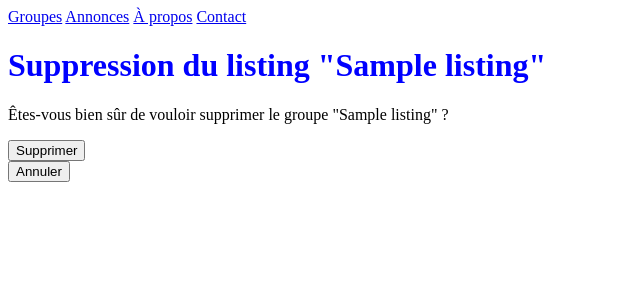
After one commit to YoannDeb/Cours_Django_OCR_2022, a Django app: page /listings/1/delete/ in a window 1280 px wide. The commit adds this page. Shown: the top 300 px of the page, without its empty margins (0-640 px from the left). Run offline with Django 4.2, Linux system fonts and the light colour scheme; tables that the repository leaves empty hold one stand-in row (values such as "Sample post").

Commit message:
Func: Listing delete page with confirmation.

```diff
--- /dev/null
+++ b/merchex/listings/templates/listings/listing_delete.html
@@ -0,0 +1,19 @@
+{% extends 'listings/base.html' %}
+
+{% block content %}
+
+<h1>Suppression du listing "{{listing.title}}"</h1>
+
+<p>Êtes-vous bien sûr de vouloir supprimer le groupe "{{listing.title}}" ?</p>
+
+<form action="" method="post">
+    {% csrf_token %}
+    <input type="submit" value="Supprimer">
+</form>
+
+<form action="{% url 'listing-detail' listing.id %}" method="post">
+    {% csrf_token %}
+    <input type="submit" value="Annuler">
+</form>
+
+{% endblock %}
--- a/merchex/listings/templates/listings/listing_detail.html
+++ b/merchex/listings/templates/listings/listing_detail.html
@@ -21,6 +21,8 @@
 
 <a href="{% url 'band-listing-list' band.id %}">Retour à toutes les annonces de ce groupe</a>
 <br>
-<a href="{% url 'listing-update' listing.id%}">Modifier l'annonce</a>
+<a href="{% url 'listing-update' listing.id %}">Modifier l'annonce</a>
+<br>
+<a href="{% url 'listing-delete' listing.id %}">Supprimer l'annonce</a>
 
 {% endblock %}
--- a/merchex/listings/views.py
+++ b/merchex/listings/views.py
@@ -67,7 +67,7 @@ def band_delete(request, band_id):
         return redirect('band-list')
 
     context = {
-        'band':band,
+        'band': band,
     }
     return render(request, 'listings/band_delete.html', context)
 
@@ -118,6 +118,18 @@ def listing_update(request, listing_id):
     }
     return render(request, 'listings/listing_update.html', context)
 
+def listing_delete(request, listing_id):
+    listing = Listing.objects.get(id=listing_id)
+
+    if request.method == 'POST':
+        listing.delete()
+        return redirect('listing-list')
+
+    context = {
+        'listing': listing,
+    }
+    return render(request, 'listings/listing_delete.html', context)
+
 def about(request):
     return render(request, 'listings/about.html')
 
--- a/merchex/merchex/urls.py
+++ b/merchex/merchex/urls.py
@@ -31,6 +31,7 @@ urlpatterns = [
     path('listings/<int:listing_id>/', views.listing_detail, name='listing-detail'),
     path('listings/add/', views.listing_create, name='listing-create'),
     path('listings/<int:listing_id>/update', views.listing_update, name='listing-update'),
+    path('listings/<int:listing_id>/delete/', views.listing_delete, name='listing-delete'),
     path('about/', views.about, name='about'),
     path('contact/', views.contact, name='contact'),
     path('email_sent/', views.email_sent, name='email-sent')
```
